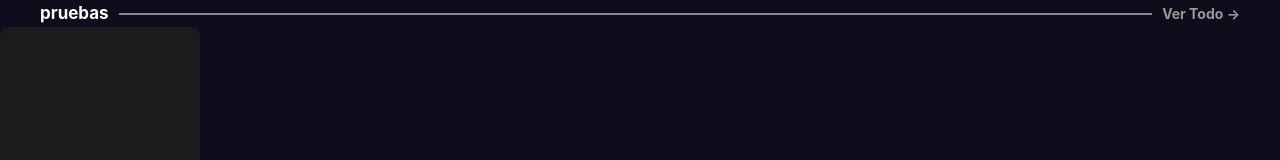
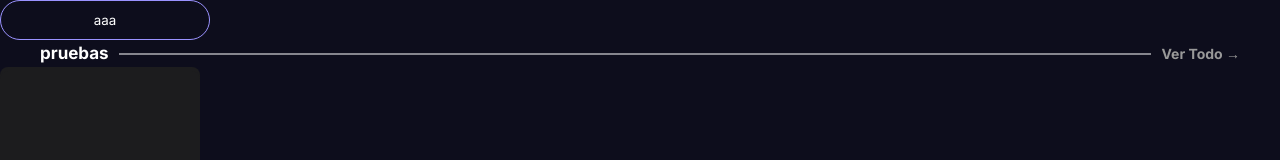
Before and after one commit to ProyectLink/StreamixPlatform, a React (Vite) app: page / in a window 1280 px wide. Shown: the top 160 px of the page. Built offline with nearby package versions, Linux system fonts and the light colour scheme.

Commit message:
boton add hover info

```diff
--- a/index.html
+++ b/index.html
@@ -9,8 +9,12 @@
     <link rel="preconnect" href="https://fonts.gstatic.com" crossorigin />
     <link
       href="https://fonts.googleapis.com/css2?family=Oswald:wght@200..700&display=swap"
-      rel="stylesheet"
+      rel="styles
+      heet"
     />
+    <link rel="preconnect" href="https://fonts.googleapis.com">
+<link rel="preconnect" href="https://fonts.gstatic.com" crossorigin>
+<link href="https://fonts.googleapis.com/css2?family=Inter:ital,opsz,wght@0,14..32,100..900;1,14..32,100..900&display=swap" rel="stylesheet">
   </head>
   <body>
     <div id="root"></div>
--- /dev/null
+++ b/src/components/atoms/Button/button-hover-information/ButtonHoverInfo.tsx
@@ -0,0 +1,23 @@
+import {  ReactNode } from "react";
+import "./buttonhoverinfo.scss";
+
+interface ButtonHoverInfoProps  {
+    onClick?: () => void;
+    children?: ReactNode;
+    className?: string;
+}
+
+export const ButtonHoverInfo = ({
+  onClick,
+  children = "Botón",
+  className = "",
+}: ButtonHoverInfoProps) => {
+  return (
+    <button
+      className={`ButtonHoverInfo ${className}`.trim()}
+      onClick={onClick}
+    >
+      {children}
+    </button>
+  );
+};
--- /dev/null
+++ b/src/components/atoms/Button/button-hover-information/buttonhoverinfo.scss
@@ -0,0 +1,23 @@
+.ButtonHoverInfo{
+    width: 21rem;
+    height: 4rem;
+    border: 1px solid var(--2, #9A92FF);
+    border-radius: 2.5rem;
+    background: transparent;
+    color: white;
+    transition: background-color .3s;
+    display: flex;
+    justify-content: center;
+    align-items: center;
+    gap: 0.6rem;
+    pointer-events: auto;
+    cursor: pointer;
+    img{
+        margin-top: -0.3rem;
+    }
+    &:hover{
+        background-color: var(--3, #9A92FF);
+        border-color: var(--1, #9A92FF);
+    }
+
+}
--- a/src/features/home-page/HomePage.tsx
+++ b/src/features/home-page/HomePage.tsx
@@ -1,6 +1,7 @@
 
 import { Footer } from "@components/organisms"
 import { SectionGenres } from "./components/section-genres/SectionGenres"
+import { ButtonHoverInfo } from "@components/atoms/Button/button-hover-information/ButtonHoverInfo"
 
 
 export const HomePage = () => {
@@ -8,7 +9,10 @@
 <>
 
 
+  <ButtonHoverInfo>
 
+    aaa
+    </ButtonHoverInfo>
  <SectionGenres/>
 
   <Footer/>
```
